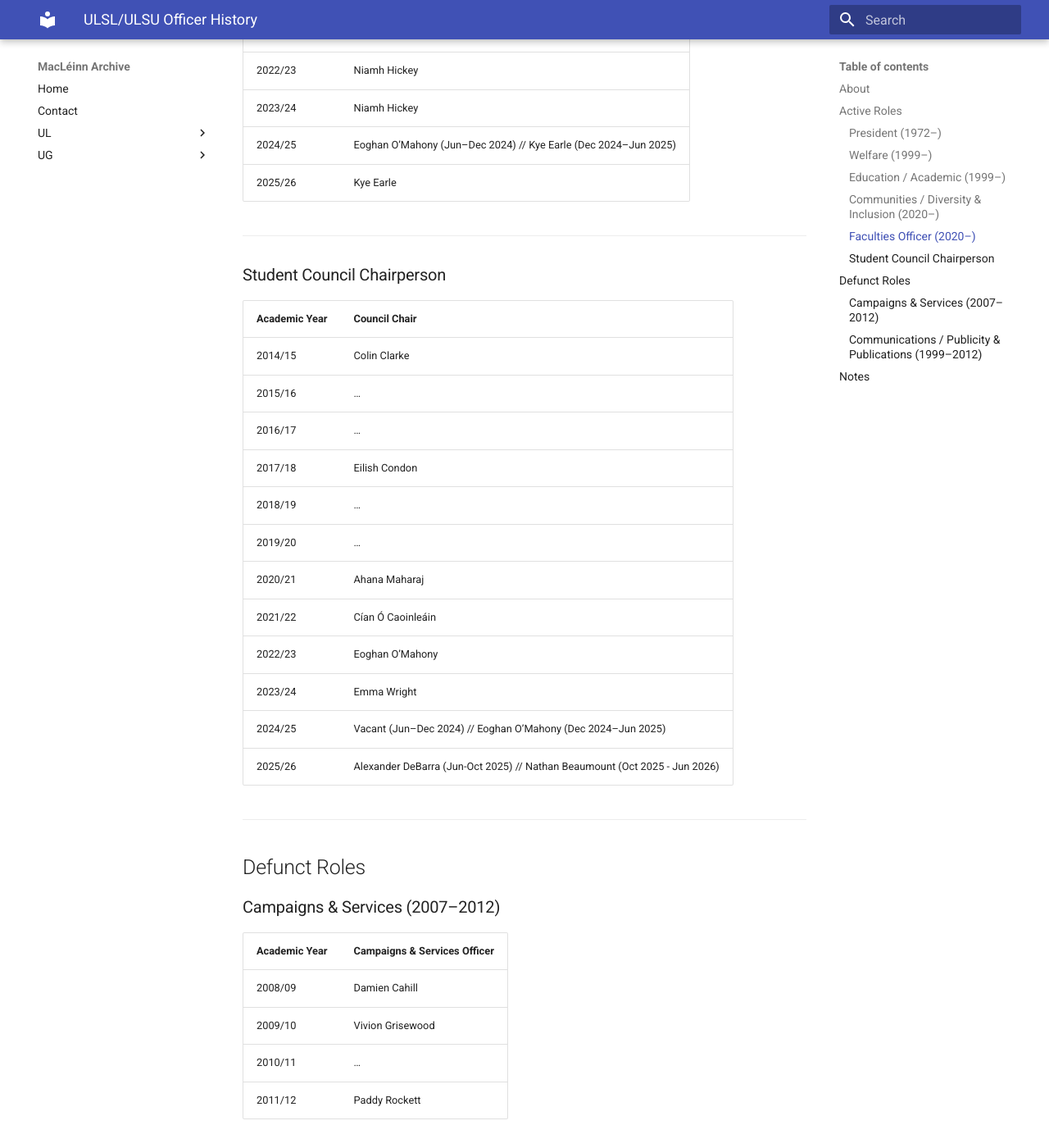
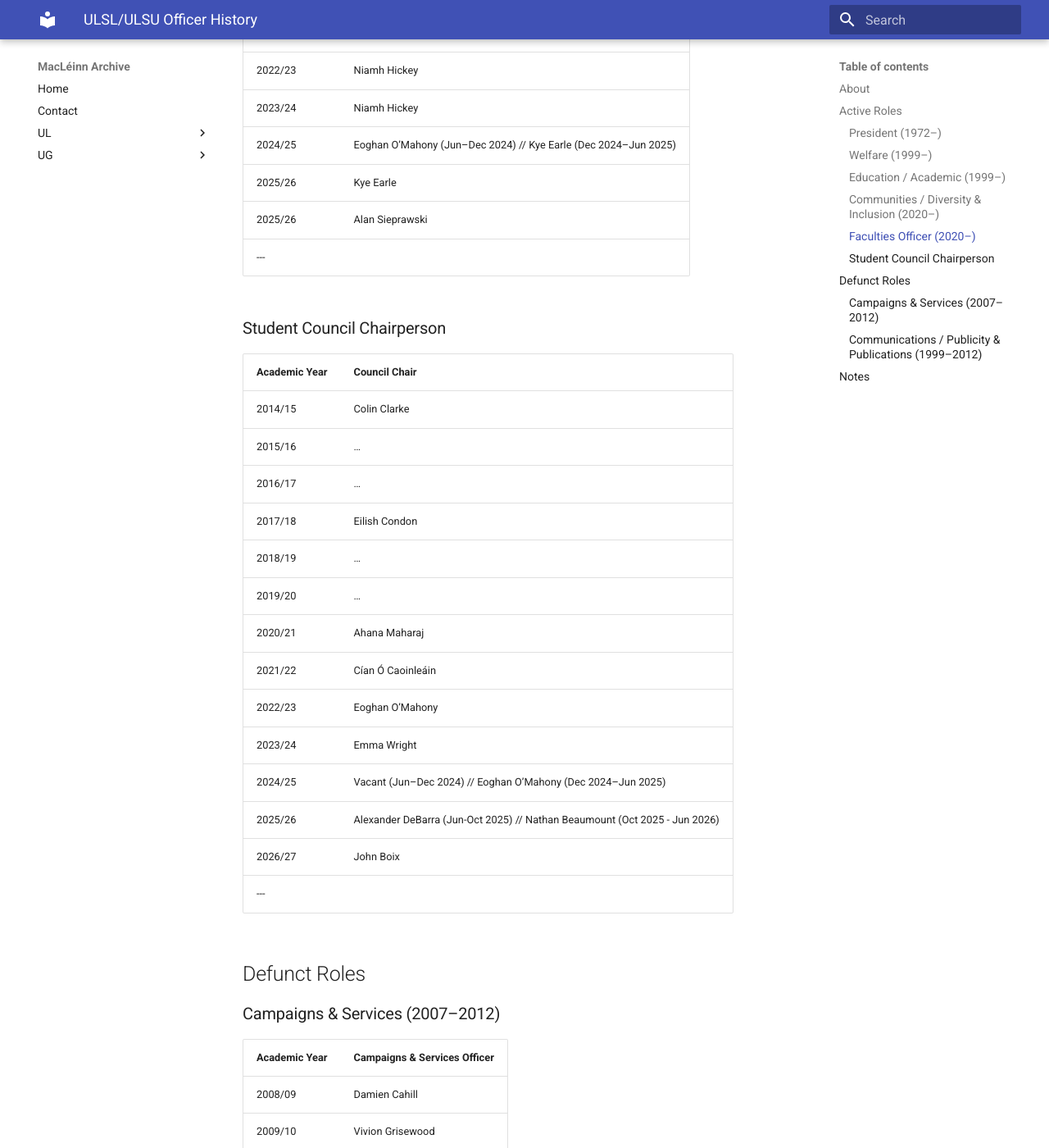
Before and after one commit to omahonye/macleinn_archive, an MkDocs documentation site: the page built from docs/ul/SL_Officers.md, in a window 1280 px wide and 1400 px high, scrolled down 6960 px. Shown: the whole window at 82% size. Built offline with MkDocs 1.6.1 and Material for MkDocs 9.7.7, drawn with Linux system fonts in a browser that asks for light colours.

Commit message:
Update SL_Officers.md

```diff
--- a/docs/ul/SL_Officers.md
+++ b/docs/ul/SL_Officers.md
@@ -171,7 +171,7 @@ This record compiles the known executive officers of the University of Limerick
 | 2023/24 | Niamh Hickey |
 | 2024/25 | Eoghan O’Mahony (Jun–Dec 2024) // Kye Earle (Dec 2024–Jun 2025) |
 | 2025/26 | Kye Earle |
-
+| 2025/26 | Alan Sieprawski |
 ---
 
 ### Student Council Chairperson
@@ -190,7 +190,7 @@ This record compiles the known executive officers of the University of Limerick
 | 2023/24 | Emma Wright |
 | 2024/25 | Vacant (Jun–Dec 2024) // Eoghan O’Mahony (Dec 2024–Jun 2025) |
 | 2025/26 | Alexander DeBarra (Jun-Oct 2025) // Nathan Beaumount (Oct 2025 - Jun 2026)|
-
+| 2026/27 | John Boix |
 ---
 
 ## Defunct Roles
```
